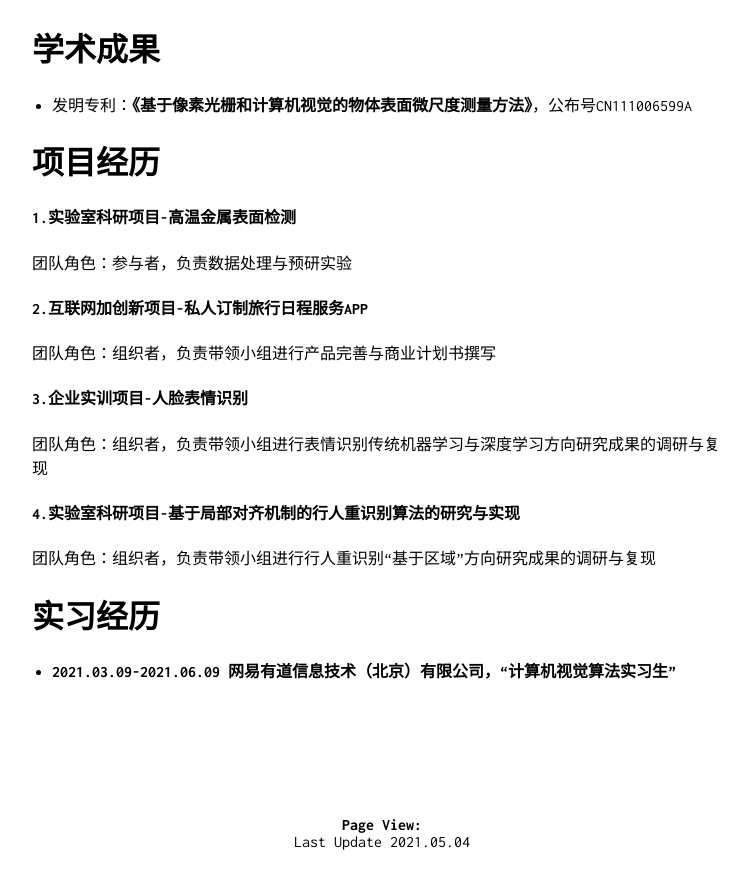
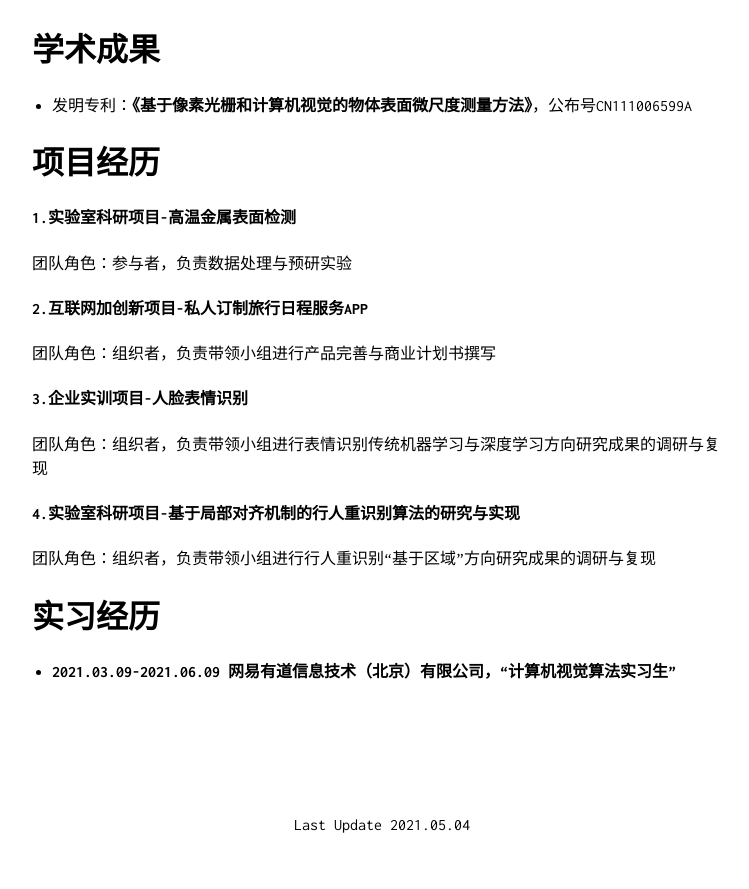
Before and after one commit to OrientTraveller/OrientTraveller.github.io, a Jekyll site: the page built from index.md, in a window 1280 px wide and 900 px high, scrolled down 746 px. Shown: the top 889 px of the window, without its empty margins (258-1007 px from the left). Built offline with Jekyll 4.4.1, drawn with Linux system fonts in a browser that asks for light colours; our own code applies the rules of GitHub Pages for plain Markdown files; comment, search, counter and statistics services are not loaded.

Commit message:
DEL busuanzi counter

```diff
--- a/index.md
+++ b/index.md
@@ -36,6 +36,5 @@
 
 
 <br><br/><br><br/><br><br/>
-<center><b><span id="busuanzi_container_site_pv">Page View:<span id="busuanzi_value_site_pv"></span></span></b></center>
 <center>Last Update 2021.05.04</center>
 <br><br/>
```
